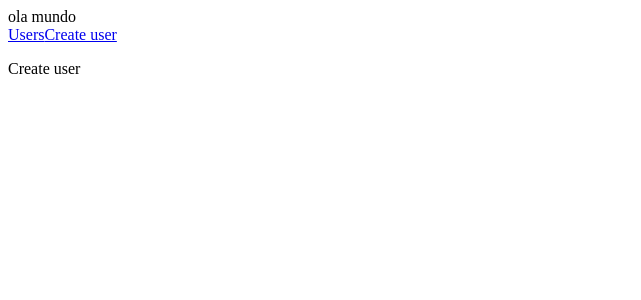
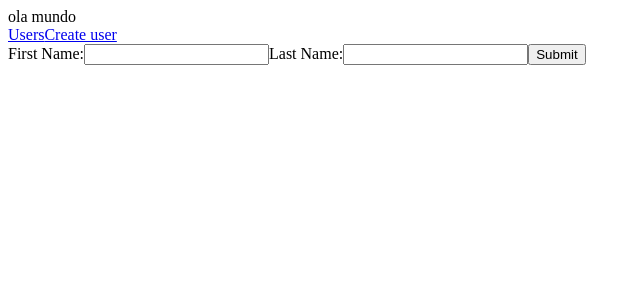
Before and after one commit to rafeira/user-list-application, a Vue app: page /create-user in a window 1280 px wide. Shown: the top 300 px of the page, without its empty margins (0-641 px from the left). Built offline with nearby package versions, Linux system fonts and the light colour scheme.

Commit message:
Enable to create user

```diff
--- a/src/models/User.js
+++ b/src/models/User.js
@@ -12,5 +12,13 @@ class User {
   fullName() {
     return `${this.first_name} ${this.last_name}`
   }
+
+  toJson() {
+    return {
+      id: this.id,
+      firstName: this.first_name,
+      lastName: this.last_name
+    }
+  }
 }
 export default User
--- a/src/repositories/UserRository.js
+++ b/src/repositories/UserRository.js
@@ -8,5 +8,10 @@ class UserRepository {
     const response = await this.axiosService.get("users");
     return response.data.map((userData) => User.fromData(userData));
   }
+
+  async save(user) {
+    const data = user.toJson();
+    return await this.axiosService.post("users", data);
+  }
 }
 export default UserRepository;
--- a/src/services/UserService.js
+++ b/src/services/UserService.js
@@ -1,5 +1,4 @@
 import UserRepository from "../repositories/UserRository";
-
 class UserService {
   constructor() {
     this.userRepository = new UserRepository();
@@ -7,5 +6,9 @@ class UserService {
   async getAll() {
     return await this.userRepository.getAll();
   }
+
+  async save(user) {
+    return await this.userRepository.save(user);
+  }
 }
-export default UserService
+export default UserService;
--- a/src/utils/http/AxiosService.js
+++ b/src/utils/http/AxiosService.js
@@ -1,13 +1,16 @@
-import axios from 'axios'
+import axios from "axios";
 class AxiosService {
   constructor() {
     this.instance = axios.create({
       baseURL: "http://localhost:8080/api/v1/",
-      timeout: 1000
+      timeout: 1000,
     });
   }
   async get(path) {
     return await this.instance.get(path);
   }
+  async post(path, data, config = {}) {
+    return await this.instance.post(path, data, config);
+  }
 }
-export default AxiosService
+export default AxiosService;
--- a/src/views/CreateUser.vue
+++ b/src/views/CreateUser.vue
@@ -1,6 +1,35 @@
+<script>
+import User from '../models/User'
+import UserService from '../services/UserService';
+
+export default {
+  data() {
+    return {
+      user: new User(),
+      userService: new UserService()
+    };
+  },
+  methods: {
+    async submitForm() {
+      await this.userService.save(this.user)
+      .then((response) => console.log(response))
+      .catch((error) => console.error(error));
+    }
+  }
+};
+</script>
+
 <template>
   <div class="about">
-    <p>Create user</p>
+    <form @submit.prevent="submitForm">
+      <label for="firstName">First Name:</label>
+      <input type="text" id="firstName" v-model="user.first_name">
+
+      <label for="lastName">Last Name:</label>
+      <input type="text" id="lastName" v-model="user.last_name">
+
+      <button type="submit">Submit</button>
+    </form>
   </div>
 </template>
 <style>
```
